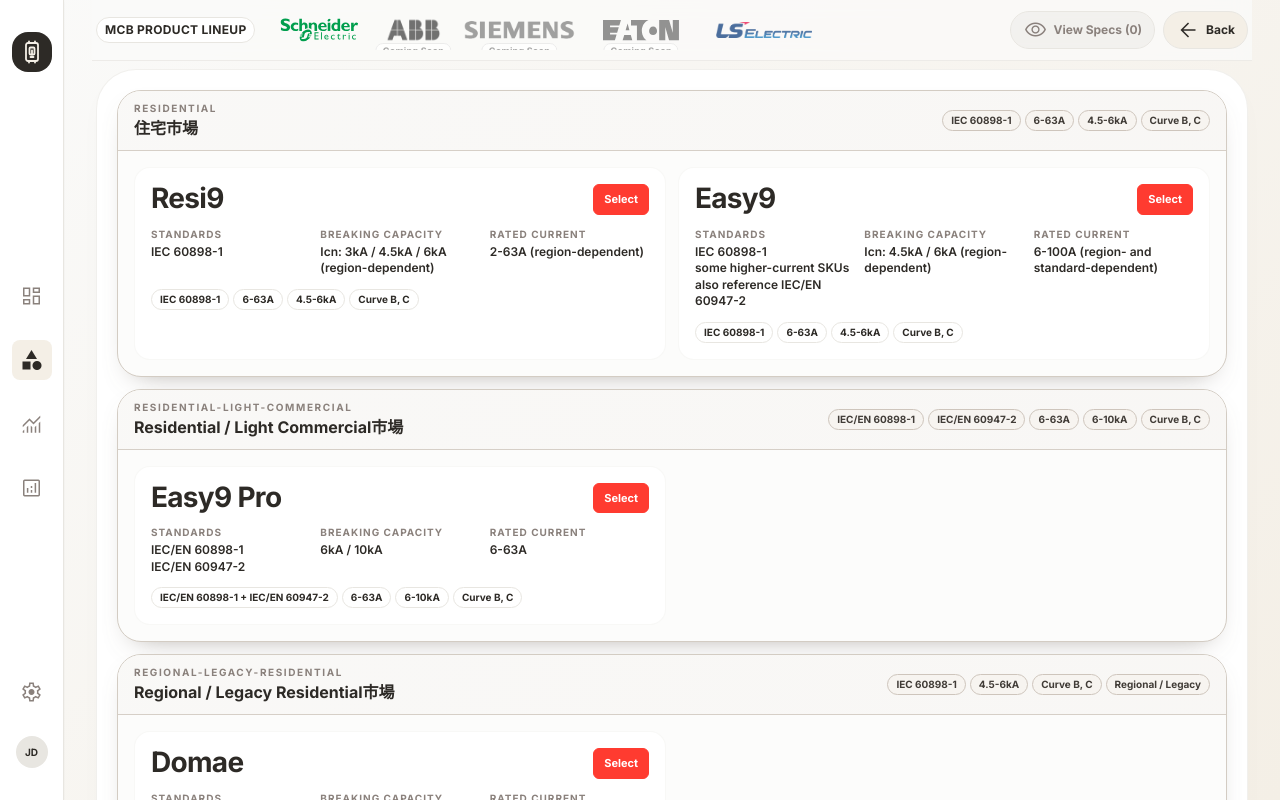
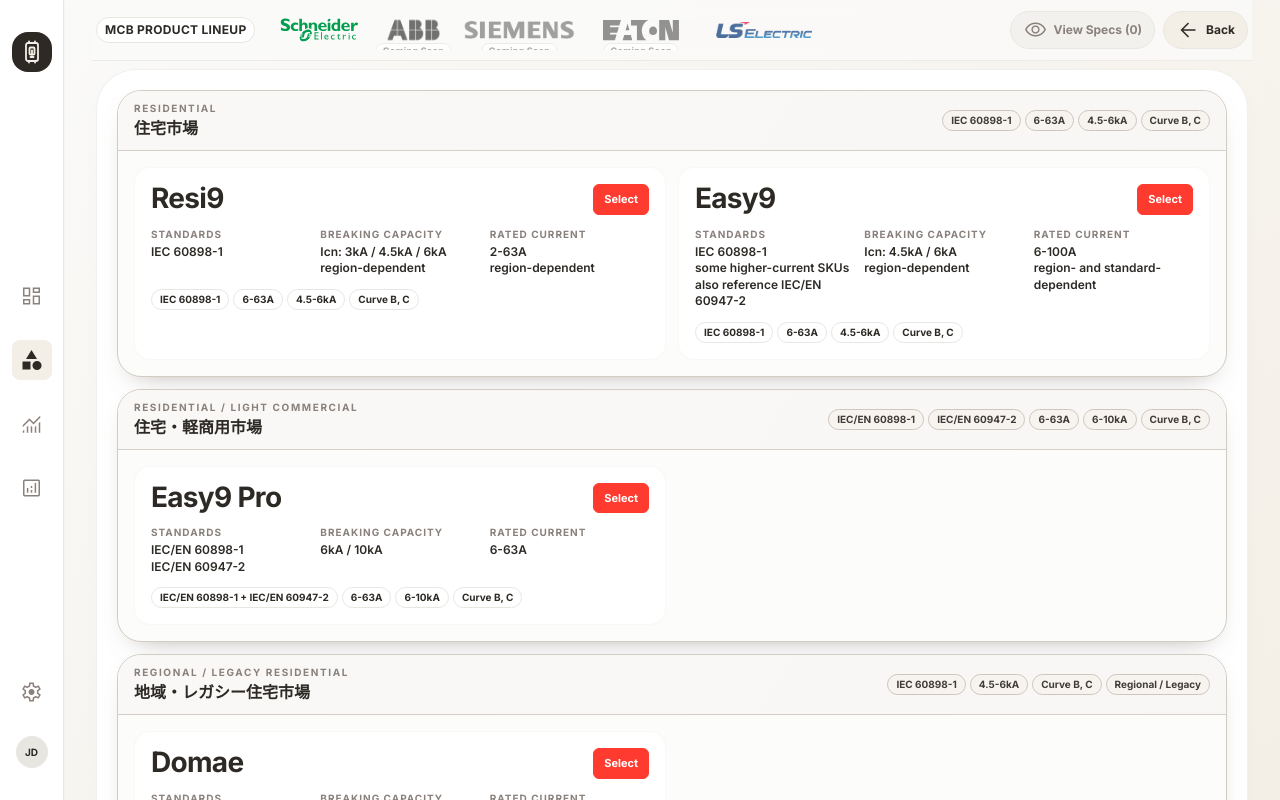
Before and after one commit to cktakasu/Competitor-Research, a Next.js app: page /mcb in a window 1280 px wide. Built offline with nearby package versions, Linux system fonts and the light colour scheme.

Commit message:
refactor: tighten MCB comparison copy layout

```diff
--- a/app/mcb/page.tsx
+++ b/app/mcb/page.tsx
@@ -13,6 +13,7 @@
   compareTagLabel,
   dedupeTags,
   formatBreakingCapacityValue,
+  formatRatedCurrentValue,
   formatStandardsValue,
   formatTagLabel,
   MARKET_LABEL_BY_SEGMENT_ID,
@@ -165,7 +166,9 @@
                   </div>
                   <div>
                     <p className="text-[10px] font-bold tracking-widest uppercase text-text-muted">Rated Current</p>
-                    <p className="mt-0.5 text-xs font-semibold text-text-main leading-snug">{row.ratedCurrent}</p>
+                    <p className="mt-0.5 text-xs font-semibold text-text-main leading-snug whitespace-pre-line">
+                      {formatRatedCurrentValue(row.ratedCurrent)}
+                    </p>
                   </div>
                 </div>
 
--- a/src/components/mcb/SpecComparisonTable.tsx
+++ b/src/components/mcb/SpecComparisonTable.tsx
@@ -3,7 +3,14 @@
 import { memo, useMemo } from "react";
 import { getBestProductsByRow } from "../../services/comparisonService";
 import { COMPARISON_ROWS, type ComparisonRowKey, type ManufacturerId, type McbProduct } from "../../types/mcb";
-import { cx, formatBreakingCapacityValue, formatStandardsValue } from "./utils";
+import {
+  cx,
+  formatBreakingCapacityValue,
+  formatCapacityClassValue,
+  formatPolesValue,
+  formatRatedCurrentValue,
+  formatStandardsValue
+} from "./utils";
 
 type ComparisonColumn = {
   comparison: McbProduct["comparison"];
@@ -15,13 +22,19 @@
 };
 
 const MULTILINE_ROW_KEYS = new Set<ComparisonRowKey>([
+  "capacityClass",
   "breakingCapacity",
+  "ratedCurrentIn",
+  "numberOfPoles",
   "standardsApprovals",
   "electricalEndurance"
 ]);
 
 const VALUE_FORMATTER_BY_ROW_KEY: Partial<Record<ComparisonRowKey, (value: string) => string>> = {
+  capacityClass: formatCapacityClassValue,
   breakingCapacity: formatBreakingCapacityValue,
+  ratedCurrentIn: formatRatedCurrentValue,
+  numberOfPoles: formatPolesValue,
   standardsApprovals: formatStandardsValue
 };
 
--- a/src/components/mcb/utils.ts
+++ b/src/components/mcb/utils.ts
@@ -2,6 +2,8 @@
 
 export const MARKET_LABEL_BY_SEGMENT_ID: Record<string, string> = {
   residential: "Residential",
+  "residential-light-commercial": "Residential / Light Commercial",
+  "regional-legacy-residential": "Regional / Legacy Residential",
   "commercial-building": "Commercial / Building",
   industrial: "Industrial",
   "oem-machine-building": "OEM / Machine Building",
@@ -105,7 +107,15 @@
 
 export const formatTagLabel = (tag: string): string => tag.trim();
 
-export const formatBreakingCapacityValue = (value: string): string => value.replace(/\s*;\s*/g, "\n");
+export const formatCompactMultilineValue = (value: string): string => value.replace(/\s*;\s*/g, "\n");
+
+export const formatBreakingCapacityValue = (value: string): string => formatCompactMultilineValue(value);
+
+export const formatRatedCurrentValue = (value: string): string => formatCompactMultilineValue(value);
+
+export const formatCapacityClassValue = (value: string): string => formatCompactMultilineValue(value);
+
+export const formatPolesValue = (value: string): string => formatCompactMultilineValue(value);
 
 export const formatStandardsValue = (value: string): string => {
   const normalized = value.replace(/\s*;\s*/g, ", ").replace(/\s+/g, " ").trim();
--- a/src/services/marketViewService.ts
+++ b/src/services/marketViewService.ts
@@ -48,6 +48,8 @@
 
 const MARKET_NAME_JA_BY_SEGMENT_ID: Record<string, string> = {
   residential: "住宅市場",
+  "residential-light-commercial": "住宅・軽商用市場",
+  "regional-legacy-residential": "地域・レガシー住宅市場",
   "commercial-building": "商業・ビル市場",
   industrial: "産業市場",
   "oem-machine-building": "OEM・機械市場",
```
Also changed, not shown: src/data/schneider/easy9.json (+8 -8 lines), src/data/schneider/resi9.json (+8 -8 lines).
